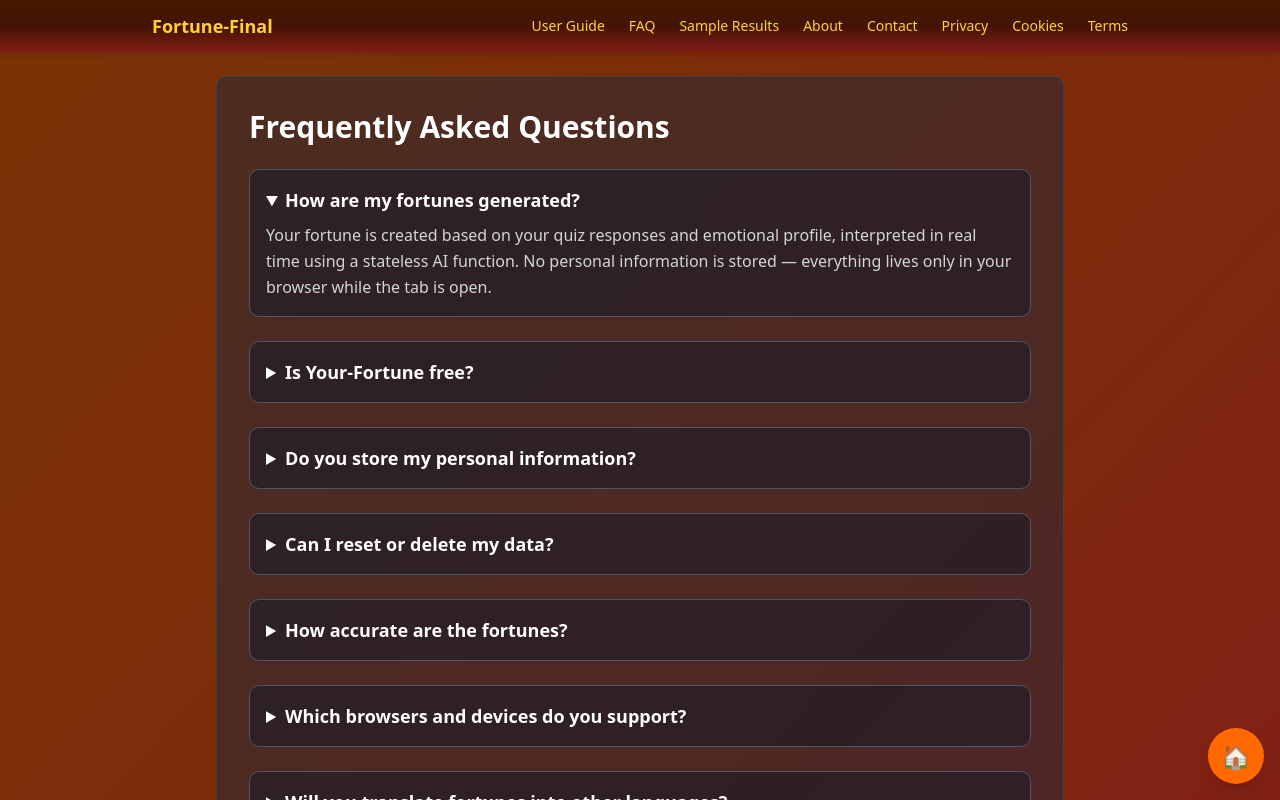
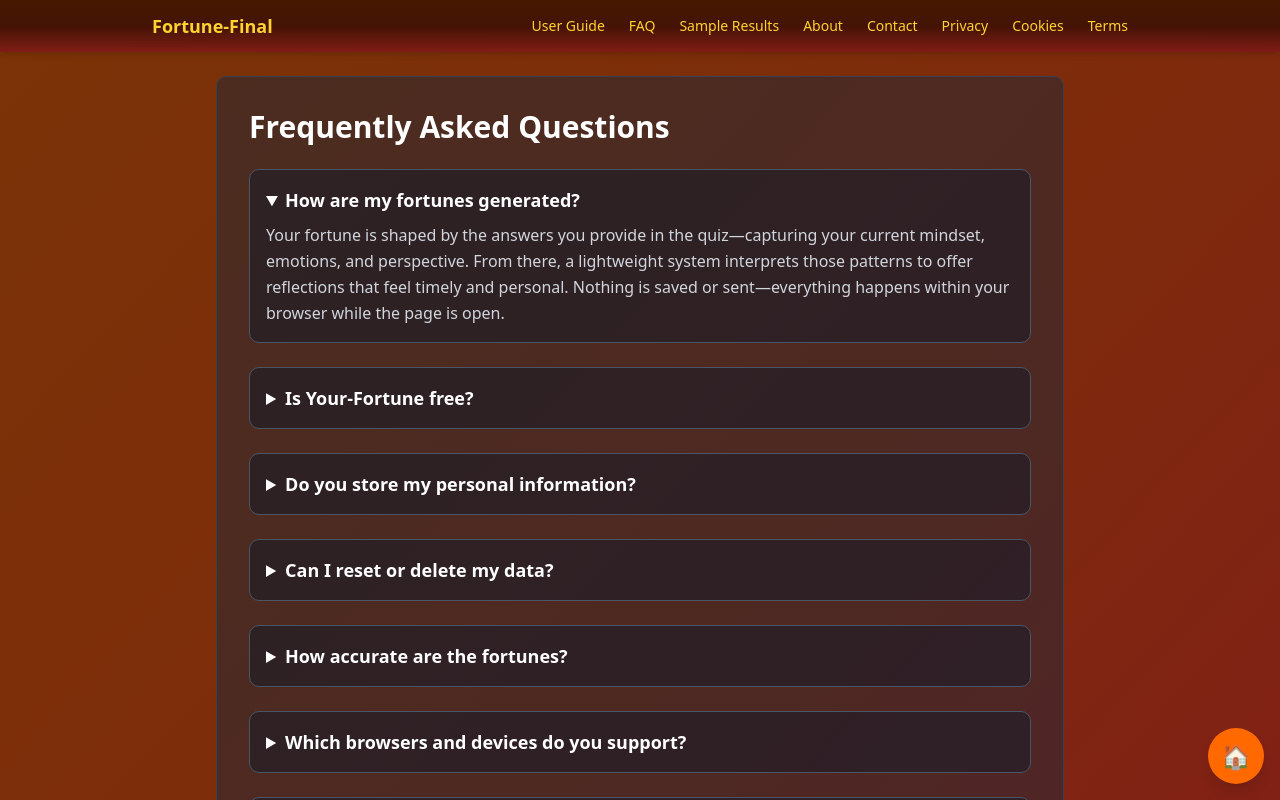
Before and after one commit to LeConsulat2/fortune-final, a Next.js app: page /faq in a window 1280 px wide. Both pictures are taken after a click on the heading "How are my fortunes generated?". Shown: the top 800 px of the page. Built offline with nearby package versions, Linux system fonts and the light colour scheme.

Commit message:
Update page.tsx

```diff
--- a/app/(content)/faq/page.tsx
+++ b/app/(content)/faq/page.tsx
@@ -18,10 +18,12 @@ export default function FaqPage() {
               How are my fortunes generated?
             </summary>
             <p className="mt-2 text-gray-300 leading-relaxed">
-              Your fortune is created based on your quiz responses and emotional
-              profile, interpreted in real time using a stateless AI function.
-              No personal information is stored — everything lives only in your
-              browser while the tab is open.
+              Your fortune is shaped by the answers you provide in the
+              quiz—capturing your current mindset, emotions, and perspective.
+              From there, a lightweight system interprets those patterns to
+              offer reflections that feel timely and personal. Nothing is saved
+              or sent—everything happens within your browser while the page is
+              open.
             </p>
           </details>
 
@@ -111,9 +113,11 @@ export default function FaqPage() {
               Can I share my fortune on social media?
             </summary>
             <p className="mt-2 text-gray-300 leading-relaxed">
-              Yes — every fortune includes a &quot;Share&quot; button that
-              copies a shareable image to your clipboard (no personal info
-              included).
+              Absolutely. You’re welcome to share your fortune by taking a
+              screenshot and posting it to your social platforms. Since nothing
+              is stored on our end, your result disappears if you refresh, close
+              the tab, or navigate away—so if it resonates with you, be sure to
+              save it while it lasts.
             </p>
           </details>
 
```
